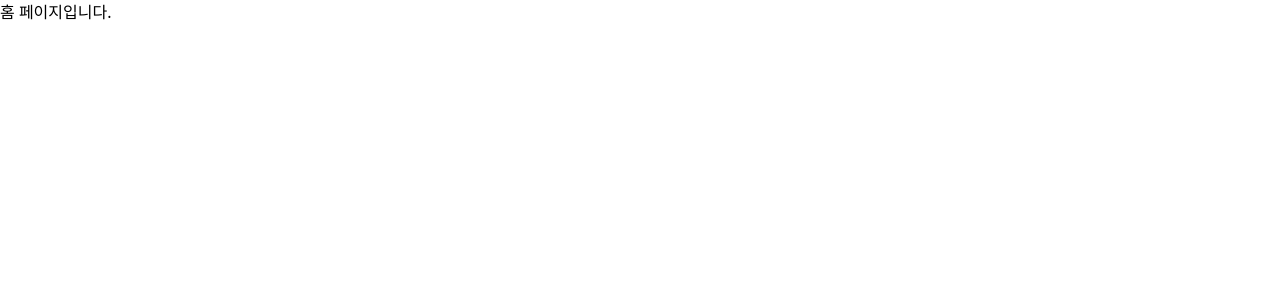
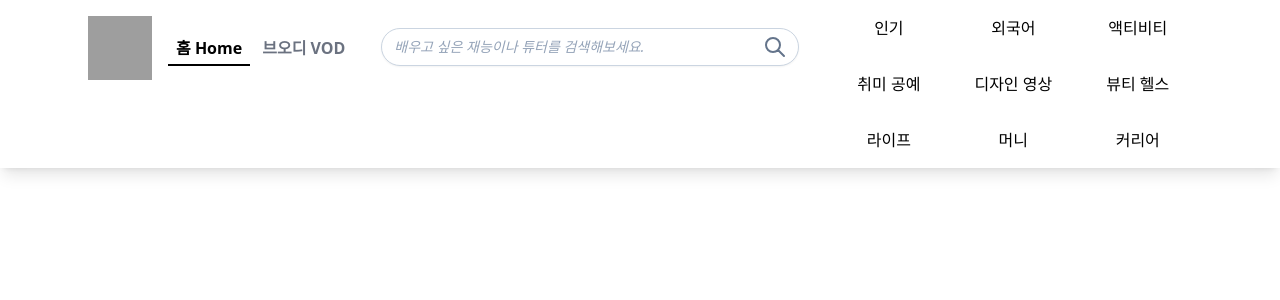
Before and after one commit to taling-externship-group2/frontend, a Vue app: page / in a window 1280 px wide. Shown: the top 300 px of the page. Built offline with nearby package versions, Linux system fonts and the light colour scheme; grey boxes are pictures that could not be loaded.

Commit message:
Add: Home Header 영역 마크업 작성

```diff
--- a/src/views/HomePage.vue
+++ b/src/views/HomePage.vue
@@ -1,10 +1,123 @@
 <template>
-  <h1 data-test="home-page">홈 페이지입니다.</h1>
+  <header class="bg-white shadow-lg" data-test="home-header">
+    <div class="max-w-6xl mx-auto px-4">
+      <div class="flex">
+        <div class="flex w-2/3">
+          <a href="#" class="flex items-start py-4 px-2">
+            <img
+              src="https://front-img.taling.me/Content/app3/img/logo/app-logo@2x.png"
+              alt="Logo"
+              class="h-16 w-16 mr-2"
+              data-test="logo-image"
+            />
+          </a>
+          <div class="flex items-start space-x-1 py-8">
+            <a
+              href="/"
+              class="py-1 px-2 text-black border-b-2 border-black font-semibold"
+              data-test="home-link"
+            >
+              홈 Home
+            </a>
+            <a
+              href=""
+              class="
+                py-1
+                px-2
+                text-gray-500
+                font-semibold
+                active:text-black active:border-b-2 active:border-black
+              "
+              data-test="vod-link"
+            >
+              브오디 VOD
+            </a>
+          </div>
+          <div class="p-4 grow rounded-lg flex items-start justify-center">
+            <label for="search" class="relative block p-3 grow">
+              <input
+                class="
+                  placeholder:italic placeholder:text-slate-400
+                  block
+                  bg-white
+                  border border-slate-300
+                  rounded-full
+                  py-2
+                  pl-3
+                  pr-3
+                  w-full
+                  shadow-sm
+                  focus:outline-none
+                  focus:border-red-400
+                  focus:ring-red-400
+                  focus:ring-1
+                  sm:text-sm
+                "
+                placeholder="배우고 싶은 재능이나 튜터를 검색해보세요."
+                type="text"
+                name="search"
+                data-test="search-field"
+              />
+              <button
+                class="absolute inset-y-0 right-0 flex items-center pr-6"
+                data-test="search-button"
+              >
+                <svg
+                  xmlns="http://www.w3.org/2000/svg"
+                  class="h-6 w-6 text-slate-500"
+                  fill="none"
+                  viewBox="0 0 24 24"
+                  stroke="currentColor"
+                  stroke-width="2"
+                >
+                  <path
+                    stroke-linecap="round"
+                    stroke-linejoin="round"
+                    d="M21 21l-6-6m2-5a7 7 0 11-14 0 7 7 0 0114 0z"
+                  />
+                </svg>
+              </button>
+            </label>
+          </div>
+        </div>
+        <div class="flex w-1/3 items-center space-x-3">
+          <ul class="flex flex-wrap justify-between text-center">
+            <li
+              v-for="category in categories"
+              :key="category.id"
+              class="w-1/3 py-4"
+            >
+              <a href="/" :data-test="`${category.name}`">
+                {{ category.name }}
+              </a>
+            </li>
+          </ul>
+        </div>
+      </div>
+    </div>
+  </header>
+  <main></main>
+  <footer></footer>
 </template>
 
 <script>
 export default {
   name: 'HomePage',
+  data() {
+    return {
+      categories: [
+        { id: 'C1', name: '인기' },
+        { id: 'C2', name: '외국어' },
+        { id: 'C3', name: '액티비티' },
+        { id: 'C4', name: '취미 공예' },
+        { id: 'C5', name: '디자인 영상' },
+        { id: 'C6', name: '뷰티 헬스' },
+        { id: 'C7', name: '라이프' },
+        { id: 'C8', name: '머니' },
+        { id: 'C9', name: '커리어' },
+      ],
+    };
+  },
 };
 </script>
 
```
